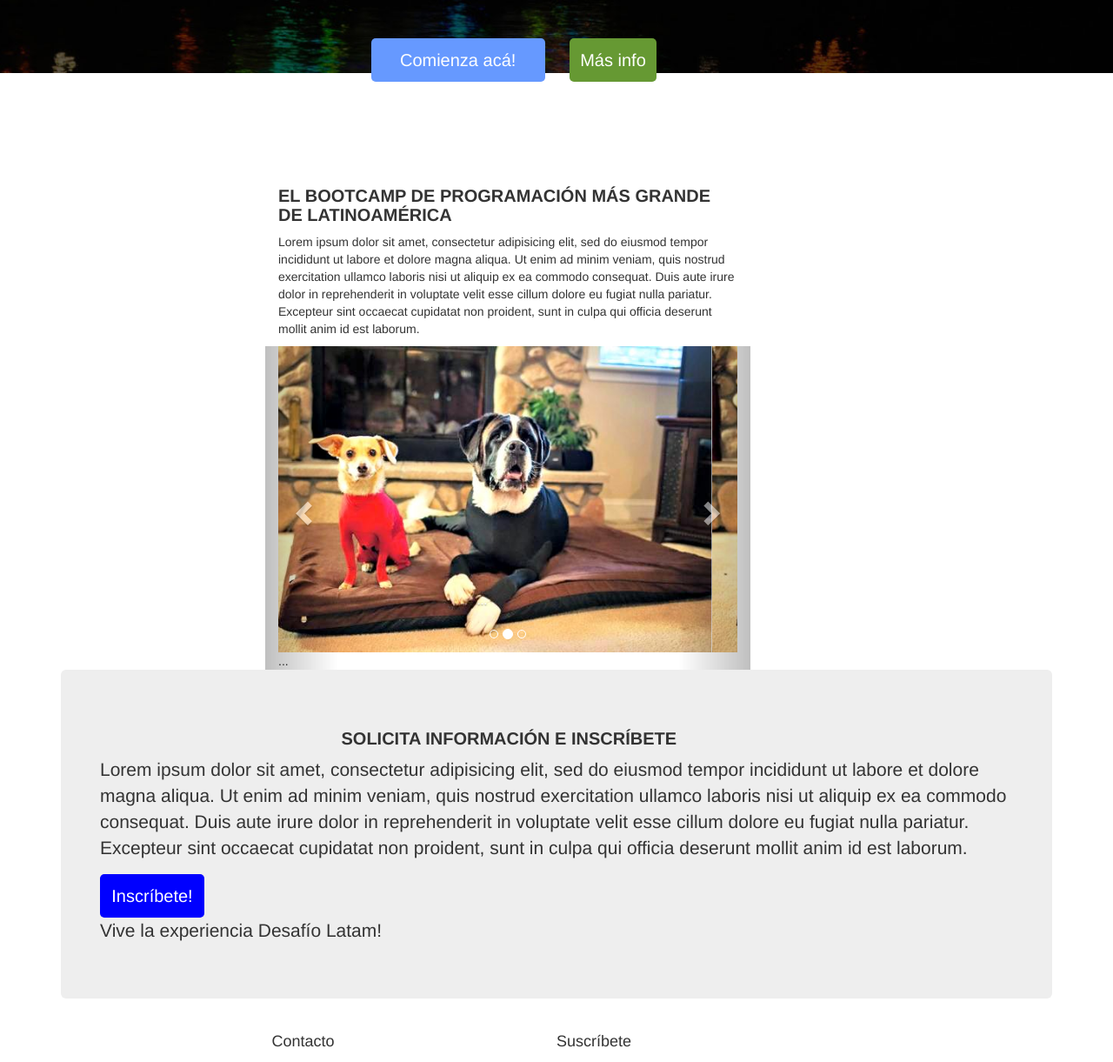
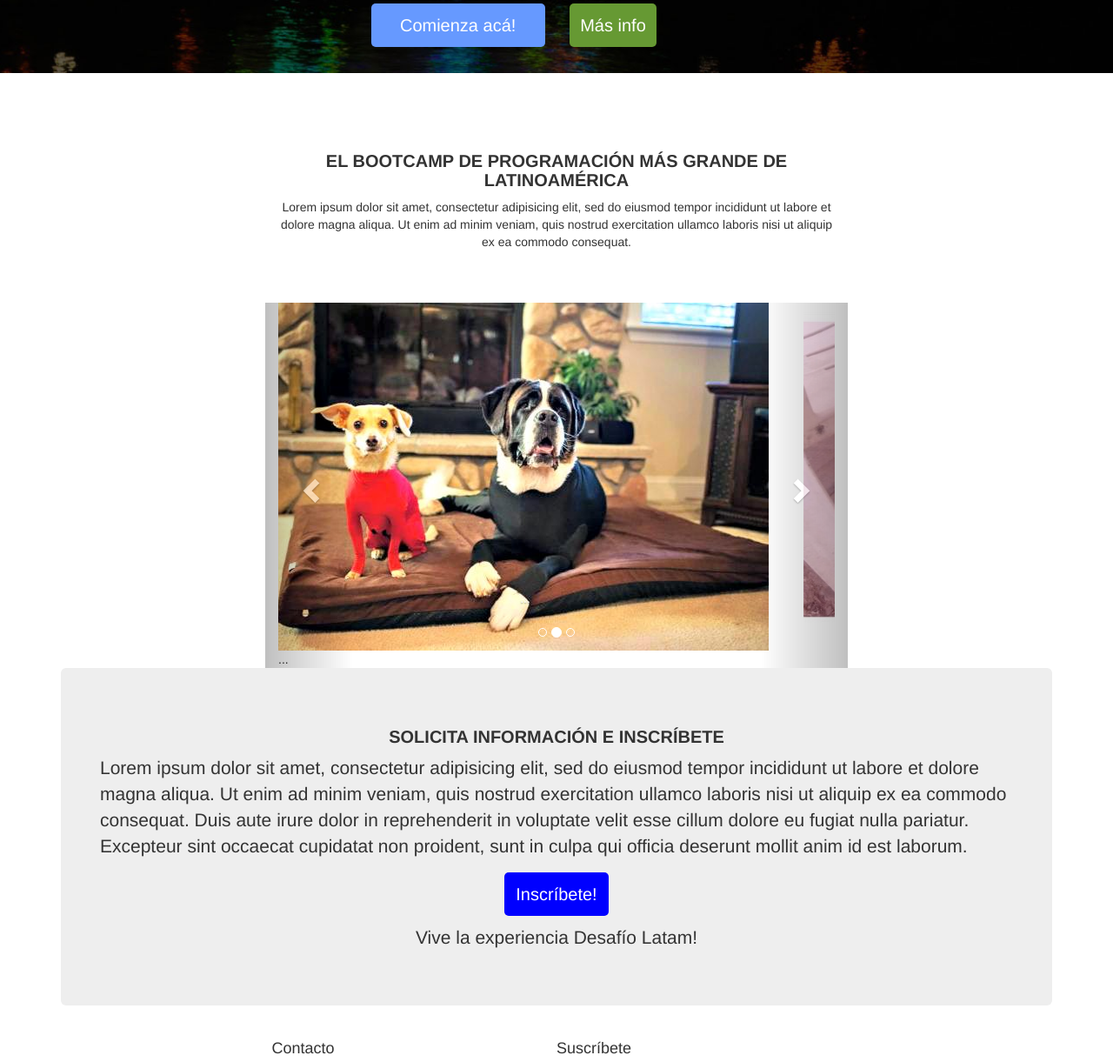
Before and after one commit to Meridion87/exp-pres-7, a plain HTML site: page index.html in a window 1280 px wide. Shown: the part 516-1737 px from the top of the page at 87% size. Drawn offline with nearby package versions, Linux system fonts and the light colour scheme.

Commit message:
mejoras a la página

```diff
--- a/estilo.css
+++ b/estilo.css
@@ -22,6 +22,7 @@
 	float: right;
 	margin-left: 30px;
 	list-style-type: none;
+	color: gray;
 }
 
 .boton1{
@@ -56,5 +57,5 @@
 	color: white;
 }
 .letra-grande h1{
-	font-size: 50px;
+	font-size: 60px;
 }
--- a/index.html
+++ b/index.html
@@ -36,15 +36,15 @@
 			</nav>
 		</div>
 		<div class="row">
-			<div class="fuente-blanca letra-grande col-md-3 col-md-offset-4">
+			<div class="fuente-blanca letra-grande col-md-4 col-md-offset-4" style="text-align: center;">
 				<H1>COMIENZA UNA NUEVA VIDA Y ÚNETE AL MUNDO TECNOLÓGICO</H1>
 			</div>
 		</div>
-		<div class="row" style="margin-top: 50px;">
-			<div class="col-md-1 col-md-offset-4">
+		<div class="row" style="margin-top: 10px;">
+			<div class="col-md-2 col-md-offset-4" style="text-align: right;">
 				<button class="boton1" type="button">Comienza acá!</button>
 			</div>
-			<div class="col-md-3 col-md-offset-1">
+			<div class="col-md-3">
 				<button class="boton2" type="button">Más info</button>
 			</div>
 		</div>
@@ -60,22 +60,20 @@
 	<!-- Main -->
 	<div class="row">
 		<div class="row">
-			<div class="col-md-5 col-md-offset-3">
-				<h3 style="font-size: 20px; font-weight: bold;">EL BOOTCAMP DE PROGRAMACIÓN MÁS GRANDE DE LATINOAMÉRICA</h3>
+			<div class="col-md-6 col-md-offset-3">
+				<h3 style="font-size: 20px; font-weight: bold; text-align: center;">EL BOOTCAMP DE PROGRAMACIÓN MÁS GRANDE DE LATINOAMÉRICA</h3>
 			</div>
 		</div>
 		<div class="row">
-			<div class="col-md-5 col-md-offset-3">
-				<p>Lorem ipsum dolor sit amet, consectetur adipisicing elit, sed do eiusmod
+			<div class="col-md-6 col-md-offset-3">
+				<p style="text-align: center;">Lorem ipsum dolor sit amet, consectetur adipisicing elit, sed do eiusmod
 				tempor incididunt ut labore et dolore magna aliqua. Ut enim ad minim veniam,
 				quis nostrud exercitation ullamco laboris nisi ut aliquip ex ea commodo
-				consequat. Duis aute irure dolor in reprehenderit in voluptate velit esse
-				cillum dolore eu fugiat nulla pariatur. Excepteur sint occaecat cupidatat non
-				proident, sunt in culpa qui officia deserunt mollit anim id est laborum.</p>
+				consequat.</p>
 			</div>
 		</div>
 		<div class="row">
-			<div id="carousel-example-generic" class="carousel slide col-md-5 col-md-offset-3" data-ride="carousel">
+			<div id="carousel-example-generic" class="carousel slide col-md-6 col-md-offset-3" data-ride="carousel" style="margin-top: 50px;">
 			  <!-- Indicators -->
 			  <ol class="carousel-indicators">
 			    <li data-target="#carousel-example-generic" data-slide-to="0" class="active"></li>
@@ -92,12 +90,18 @@
 			      </div>
 			    </div>
 			    <div class="item">
-			      <img src="images/dog1.jpg" alt="...">
+			      <img src="images/dog2.jpg" alt="...">
 			      <div class="carousel-caption">
 			        ...
 			      </div>
 			    </div>
 			    ...
+			    <div class="item">
+			      <img src="images/dog3.jpg" alt="...">
+			      <div class="carousel-caption">
+			        ...
+			      </div>
+			    </div>
 			  </div>
 
 
@@ -119,9 +123,9 @@
 	<!-- Main 2-->
 	<div class="row">
 		<div class="container">
-			<div class="jumbotron">
+			<div class="jumbotron" style="margin-top: 0px;">
 				<div class="row">
-					<div class="col-md-7 col-md-offset-3">
+					<div class="col-md-12" style="text-align: center;">
 						<h3 style="font-size: 20px; font-weight: bold;">SOLICITA INFORMACIÓN E INSCRÍBETE</h3>
 					</div>
 				</div>
@@ -137,13 +141,12 @@
 
 				</div>
 				<div class="row">
-					<div>
+					<div style="text-align: center;">
 						<button class="boton3" type="button">Inscríbete!</button>
-
 					</div>
 				</div>
 				<div class="row">
-					<div>
+					<div style="text-align: center; margin-top: 10px;">
 						<p>Vive la experiencia Desafío Latam!</p>
 					</div>
 				</div>
@@ -151,6 +154,8 @@
 			</div>
 		</div>
 	</div>
+
+	<!-- Main 3-->
 	<div class="row">
 		<div class="col-md-3 col-md-offset-3">
 			<div class="row">
```
